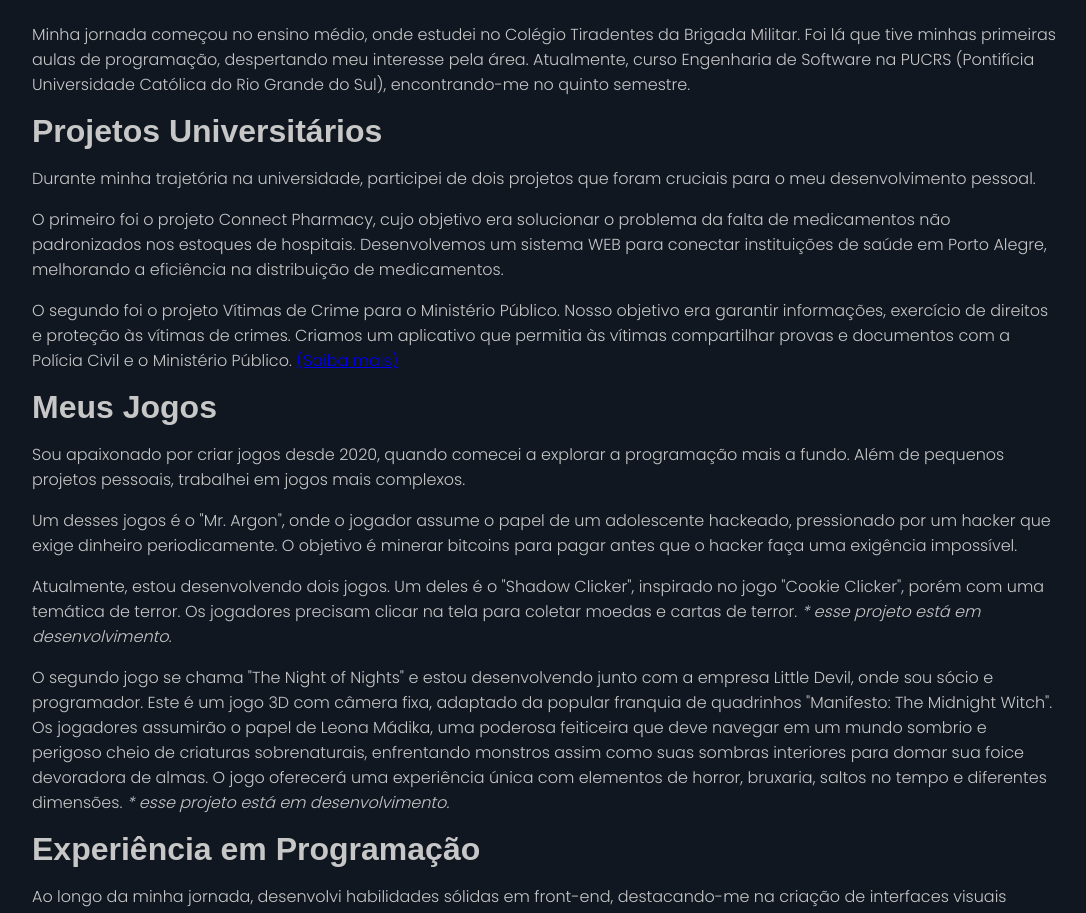
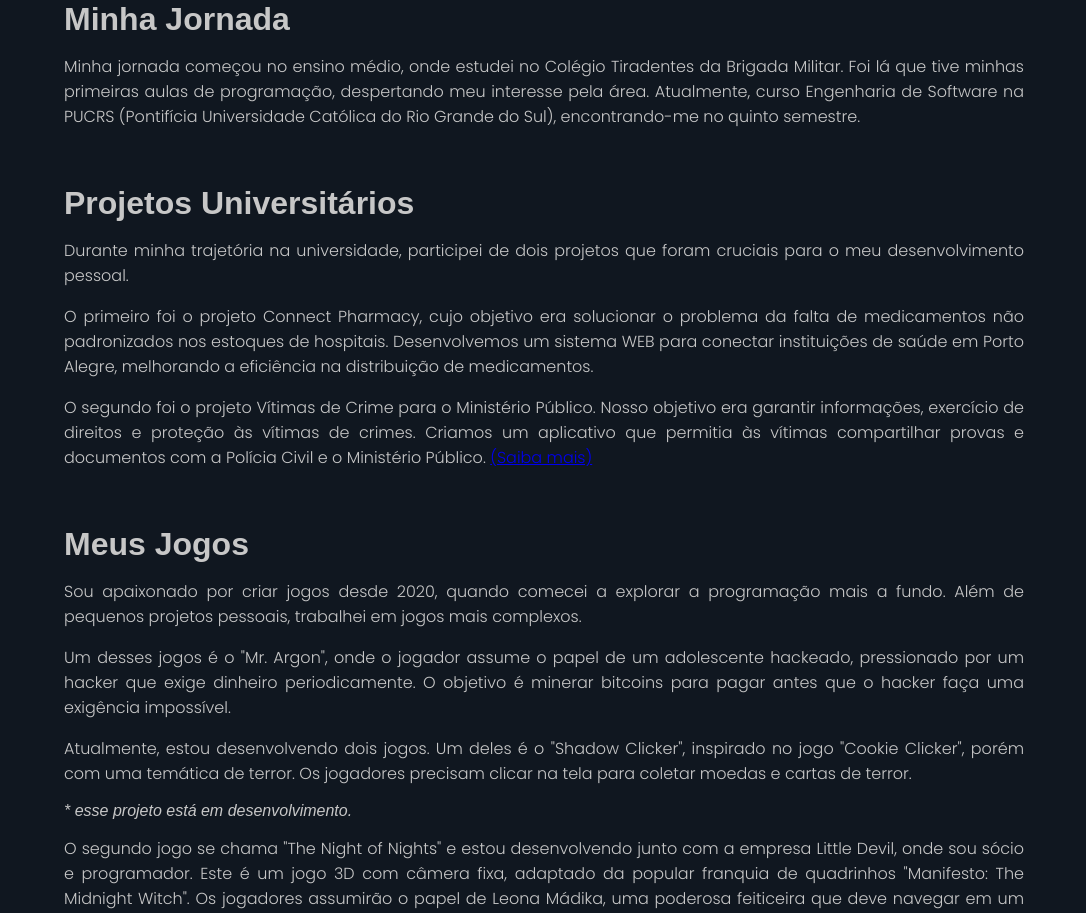
Before and after one commit to psiotavio/My-Portfolio, a React (Create React App) app: page /sobre in a window 1280 px wide. Shown: the part 271-1184 px from the top of the page, without its empty margins (96-1182 px from the left). Built offline with nearby package versions, Linux system fonts and the light colour scheme.

Commit message:
pequenas alteraçoes

```diff
--- a/src/Home.tsx
+++ b/src/Home.tsx
@@ -95,16 +95,36 @@
               <div className="texts">
                 <h1>Sobre Mim</h1>
                 <p>
-                  Lorem ipsum dolor sit amet, consectetur adipiscing elit. Fusce
-                  sollicitudin ut augue netus fusce fringilla. Aliquam blandit
-                  enim odio cursus id. Pulvinar commodo pellentesque non massa,
-                  nunc massa nisi est id. Diam est molestie massa commodo
-                  pulvinar aliquam arcu gravida. Dictum pretium senectus dolor
-                  vulputate tempor ac vel. Placerat proin sed risus at fusce
-                  aliquam. Convallis varius auctor quam fusce diam. Vulputate
-                  enim est nibh diam pellentesque. Adipiscing dolor turpis
-                  egestas velit sit feugiat ultricies. Id ac placerat dolor sem
-                  neque elit. Ut nisl turpis nisi etiam ac nibh.
+                  Sou estudante de Engenharia de Software na PUCRS, apaixonado
+                  pelo desenvolvimento de software. Atualmente, estou no quinto
+                  semestre do curso e já participei de diversos projetos
+                  significativos que ampliaram meu conhecimento e experiência.
+                  <br />
+                  <br />
+                  Destaco dois projetos importantes: o Connect Pharmacy, que
+                  visava solucionar problemas relacionados à falta de
+                  medicamentos nos estoques de hospitais, e o Vítimas de Crime,
+                  uma plataforma desenvolvida para garantir direitos às vítimas,
+                  em parceria com o Ministério Público.
+                  <br />
+                  <br />
+                  Além disso, tenho interesse e experiência em UI/UX design, web
+                  development e front-end. Gosto de criar jogos como um hobby e
+                  atualmente estou desenvolvendo "The Night of Nights", um jogo
+                  3D de terror baseado na franquia de quadrinhos "Manifesto: The
+                  Midnight Witch".
+                  <br />
+                  <br />
+                  Minha jornada no ramo da programação me levou a destacar-me na
+                  parte de front-end, onde posso combinar minha paixão pela
+                  programação com meu interesse em design de interface do
+                  usuário.
+                  <br />
+                  <br />
+                  Tenho um sólido conhecimento em diversas linguagens de
+                  programação, incluindo Java, Typescript, React JS, React
+                  Native e Python. Além disso, domino a ferramenta Figma para
+                  design de interfaces.
                 </p>
               </div>
             </div>
--- a/src/Sobre.tsx
+++ b/src/Sobre.tsx
@@ -10,7 +10,7 @@
         </section>
         <section className="content-text">
           <div className="text">
-            <h2>Minha Jornada</h2>
+            <h2 className="titles">Minha Jornada</h2>
             <p>
               Minha jornada começou no ensino médio, onde estudei no Colégio
               Tiradentes da Brigada Militar. Foi lá que tive minhas primeiras
@@ -21,7 +21,7 @@
             </p>
           </div>
           <div className="text">
-            <h2>Projetos Universitários</h2>
+            <h2 className="titles">Projetos Universitários</h2>
             <p>
               Durante minha trajetória na universidade, participei de dois
               projetos que foram cruciais para o meu desenvolvimento pessoal.
@@ -43,7 +43,7 @@
             </p>
           </div>
           <div className="text">
-            <h2>Meus Jogos</h2>
+            <h2 className="titles">Meus Jogos</h2>
             <p>
               Sou apaixonado por criar jogos desde 2020, quando comecei a
               explorar a programação mais a fundo. Além de pequenos projetos
@@ -59,9 +59,10 @@
               Atualmente, estou desenvolvendo dois jogos. Um deles é o "Shadow
               Clicker", inspirado no jogo "Cookie Clicker", porém com uma
               temática de terror. Os jogadores precisam clicar na tela para
-              coletar moedas e cartas de terror.{" "}
-              <i>* esse projeto está em desenvolvimento.</i>
+              coletar moedas e cartas de terror.
             </p>
+            <i>* esse projeto está em desenvolvimento.</i>
+
             <p>
               O segundo jogo se chama "The Night of Nights" e estou
               desenvolvendo junto com a empresa Little Devil, onde sou sócio e
@@ -72,12 +73,13 @@
               de criaturas sobrenaturais, enfrentando monstros assim como suas
               sombras interiores para domar sua foice devoradora de almas. O
               jogo oferecerá uma experiência única com elementos de horror,
-              bruxaria, saltos no tempo e diferentes dimensões.{" "}
-              <i>* esse projeto está em desenvolvimento.</i>
+              bruxaria, saltos no tempo e diferentes dimensões.
             </p>
+            <i>* esse projeto está em desenvolvimento.</i>
           </div>
+
           <div className="text">
-            <h2>Experiência em Programação</h2>
+            <h2 className="titles">Experiência em Programação</h2>
             <p>
               Ao longo da minha jornada, desenvolvi habilidades sólidas em
               front-end, destacando-me na criação de interfaces visuais
@@ -88,7 +90,7 @@
             </p>
           </div>
           <div className="text">
-            <h2>Desafios e Aprendizado Contínuo</h2>
+            <h2 className="titles">Desafios e Aprendizado Contínuo</h2>
             <p>
               Sou uma pessoa que adora desafios e está sempre em busca de novos
               conhecimentos. Estou constantemente explorando novas áreas e
--- a/src/cssPages/contact.css
+++ b/src/cssPages/contact.css
@@ -0,0 +1,15 @@
+.content-text{
+    padding: 2rem;
+    text-align: justify;
+    display: flex;
+    flex-direction: column;
+    gap: 0.5rem;
+}
+
+.text{
+    margin-bottom: 2rem;
+}
+
+.titles{
+    text-align: left;
+}
--- a/src/cssPages/home.css
+++ b/src/cssPages/home.css
@@ -36,6 +36,7 @@
 
 .texts {
   padding: 2em;
+  text-align: justify;
 }
 
 .two-sides-container-secondary {
```
Also changed, not shown: 1 other file (tests, documents, lock files or other folders).
